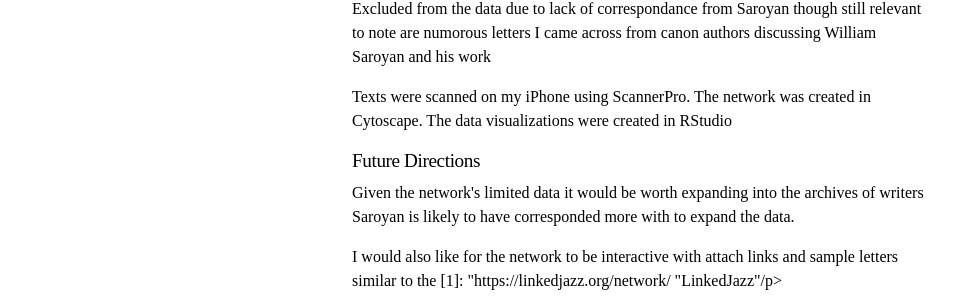
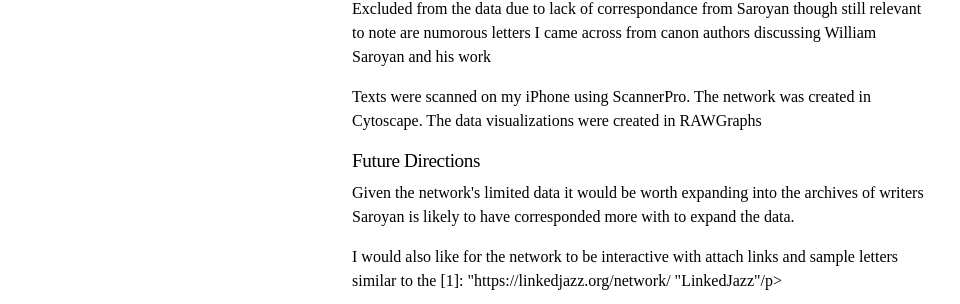
Before and after one commit to alyssa-jorgensen/williamsaroyannetwork, a Jekyll site: the page built from about.markdown, in a window 1280 px wide and 900 px high, scrolled down 1181 px. Shown: the part 172-476 px from the top of the window, without its empty margins (0-960 px from the left). Built offline with Jekyll 4.4.1, drawn with Linux system fonts in a browser that asks for light colours.

Commit message:
added visualizations

```diff
--- a/about.markdown
+++ b/about.markdown
@@ -16,7 +16,7 @@ permalink: /about/
 
 <p> Excluded from the data due to lack of correspondance from Saroyan though still relevant to note are numorous letters I came across from canon authors discussing William Saroyan and his work</p>
 
-<p>Texts were scanned on my iPhone using ScannerPro. The network was created in Cytoscape. The data visualizations were created in RStudio</p>
+<p>Texts were scanned on my iPhone using ScannerPro. The network was created in Cytoscape. The data visualizations were created in RAWGraphs</p>
 
 <h2>Future Directions</h2>
 <p>Given the network's limited data it would be worth expanding into the archives of writers Saroyan is likely to have corresponded more with to expand the data.</p>
--- a/index.markdown
+++ b/index.markdown
@@ -19,4 +19,7 @@ layout: default
 
 
 
-![William Saroyan Epistolary Ego Network]("\Users\acjor\OneDrive\Documents\GitHub\williamsaroyannetwork\saroyan-epistolary-ego-network.jpeg")
+![William Saroyan Epistolary Ego Network]("..\Users\acjor\OneDrive\Documents\GitHub\williamsaroyannetwork\saroyan-epistolary-ego-network.jpeg")
+
+![Letters Written by Saroyan]("..\Users\acjor\OneDrive\Documents\GitHub\williamsaroyannetwork\saroyan_letters_written.png")
+![Letter Written to Saroyan]("..\Users\acjor\OneDrive\Documents\GitHub\williamsaroyannetwork\saroyan_letters_recieved.png")
```
Also changed, not shown: saroyan_letters_recieved.png (added), saroyan_letters_written.png (added).
